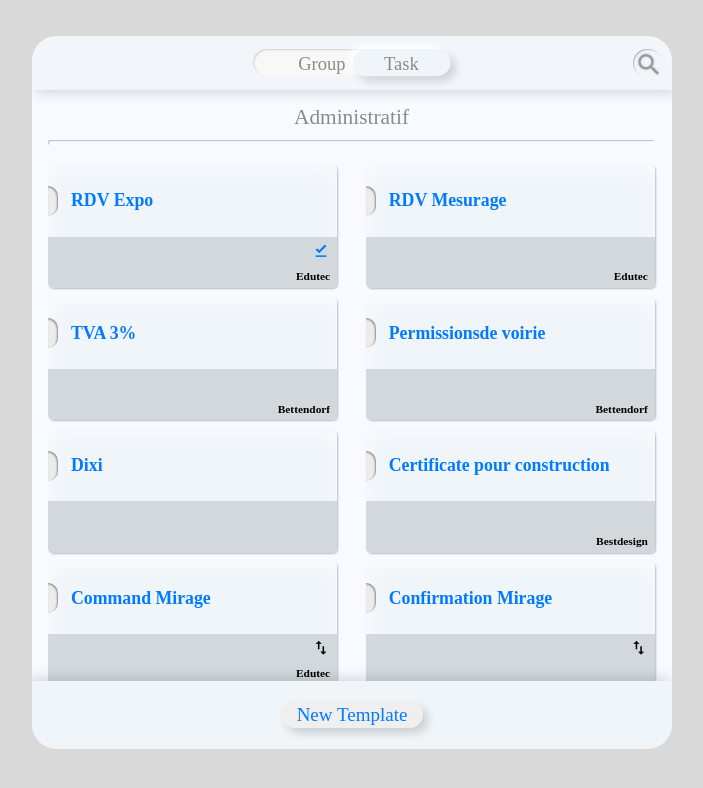
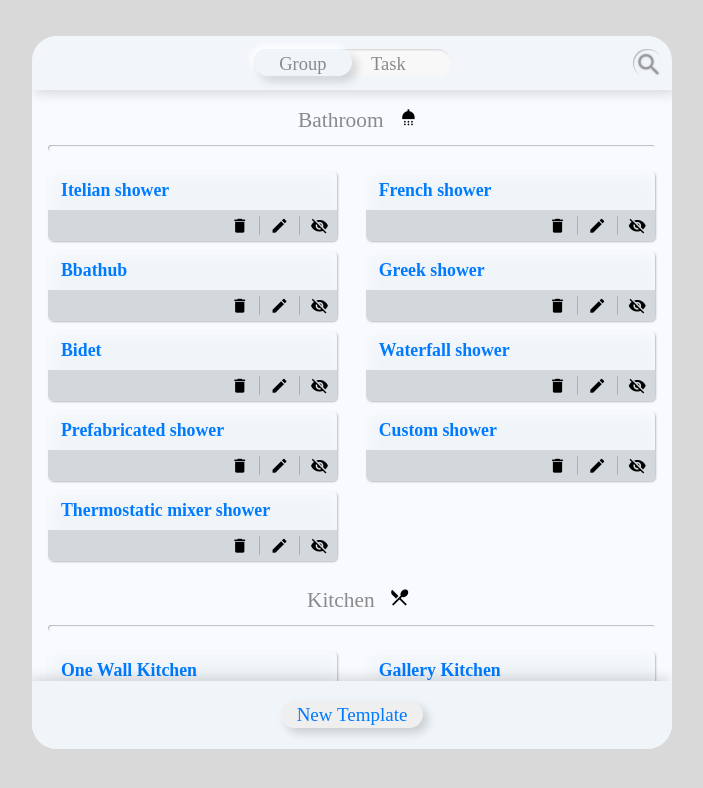
Before and after one commit to timsar2/EduTecTasks, an Angular app: page /home in a window 1280 px wide. Shown: the top 788 px of the page, without its empty margins (288-991 px from the left). Built offline with nearby package versions, Linux system fonts and the light colour scheme; a web font is replaced by a local one.

Commit message:
fix(component): make group list default view

```diff
--- a/src/app/pages/home/feature/landing-page/landing-page.component.ts
+++ b/src/app/pages/home/feature/landing-page/landing-page.component.ts
@@ -18,7 +18,7 @@ export class LandingPageComponent {
     { icon: 'visibility_off', iconColor: 'success', action: 'visibilityOff' }
   ]
 
-  protected toggleOn: boolean = true
+  protected toggleOn: boolean = false
 
   protected filteredFactors$ = combineLatest([this.houseService.houseFactors$, this.searchTerm$]).pipe(
     map(([factors, searchTerm]) =>
```
